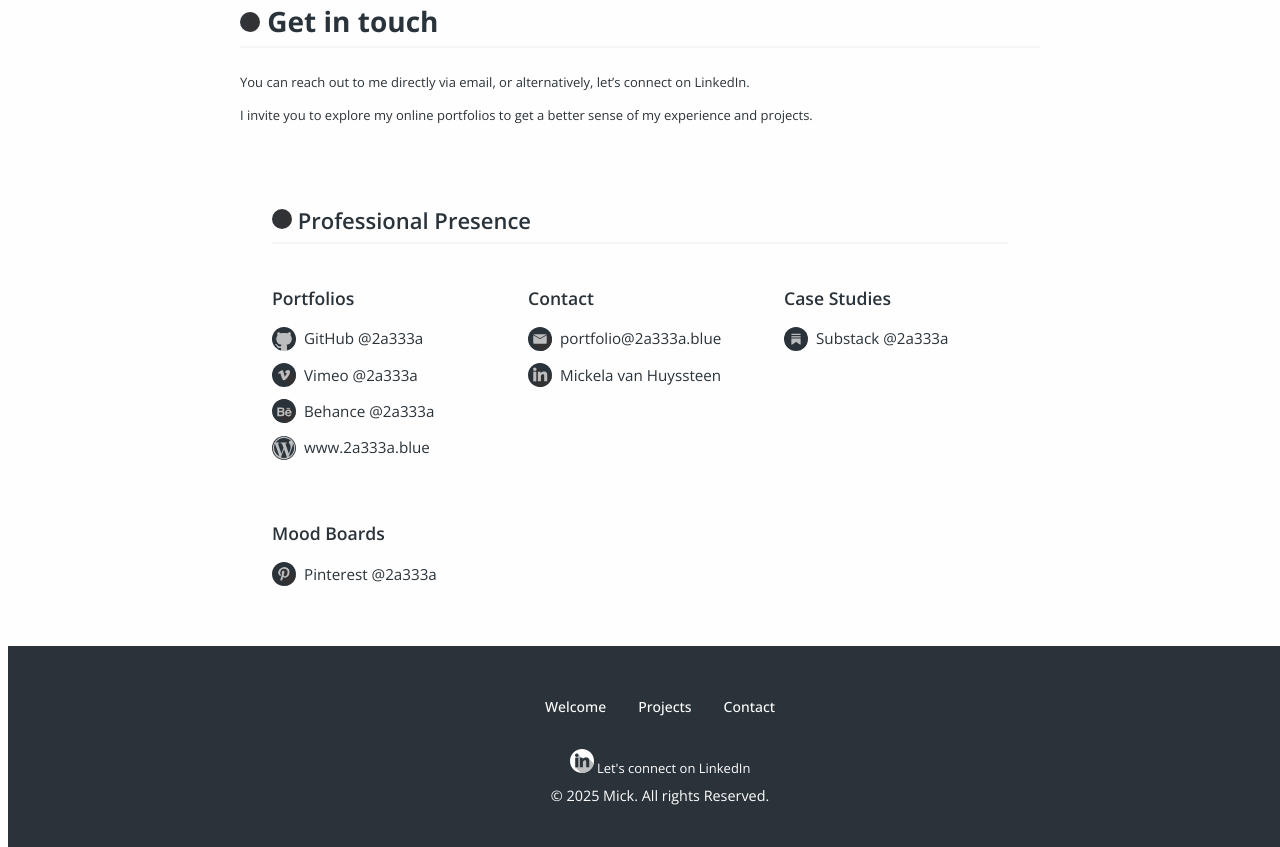
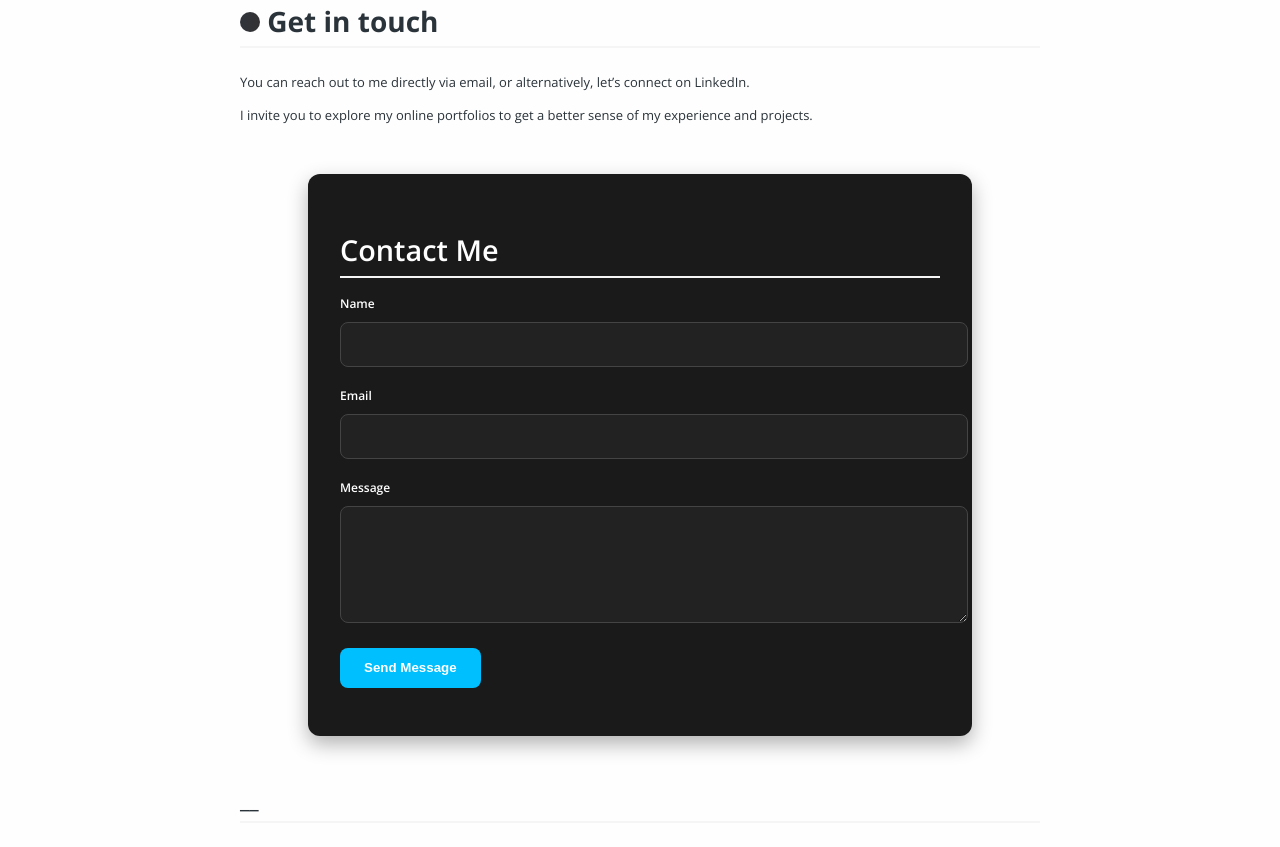
Before and after one commit to 2a333a/Assignment-06, a plain HTML site: page contact.html in a window 1280 px wide. Shown: the part 613-1460 px from the top of the page. Drawn offline with Linux system fonts and the light colour scheme.

Commit message:
added conteact form to html, css and javascript file

```diff
--- a/contact.html
+++ b/contact.html
@@ -48,6 +48,32 @@
       <p>You can reach out to me directly via email, or alternatively, let’s connect on LinkedIn.</p>
       <p>I invite you to explore my online portfolios to get a better sense of my experience and projects.</p>
     </section>
+
+<!-- Contact Form -->
+<section class="contact">
+  <h2>Contact Me</h2>
+  <form id="contact-form">
+    <div class="form-group">
+      <label for="name">Name</label>
+      <input type="text" id="name" name="user_name" required>
+    </div>
+
+    <div class="form-group">
+      <label for="email">Email</label>
+      <input type="email" id="email" name="user_email" required>
+    </div>
+
+    <div class="form-group">
+      <label for="message">Message</label>
+      <textarea id="message" name="message" rows="5" required></textarea>
+    </div>
+
+    <button type="submit">Send Message</button>
+    <p id="status-message"></p>
+  </form>
+</section>
+
+<h2>__</h2>
 
     <!-- Professional Presence (four-column grid, #fefefe background) -->
     <section aria-labelledby="professional-presence-heading" class="professional-presence">
--- a/scripts.js
+++ b/scripts.js
@@ -0,0 +1,25 @@
+<!-- Include EmailJS SDK -->
+<script src="https://cdn.jsdelivr.net/npm/emailjs-com@3/dist/email.min.js"></script>
+<script>
+  (function(){
+    emailjs.init("YOUR_PUBLIC_KEY"); // from EmailJS dashboard
+  })();
+
+  const form = document.getElementById("contact-form");
+  const statusMessage = document.getElementById("status-message");
+
+  form.addEventListener("submit", function(event) {
+    event.preventDefault();
+
+    emailjs.sendForm("YOUR_SERVICE_ID", "YOUR_TEMPLATE_ID", this)
+      .then(() => {
+        statusMessage.textContent = "Message sent successfully!";
+        statusMessage.style.color = "lightgreen";
+        form.reset();
+      }, (error) => {
+        statusMessage.textContent = "Failed to send. Try again later.";
+        statusMessage.style.color = "tomato";
+        console.error("EmailJS Error:", error);
+      });
+  });
+</script>
--- a/styles.css
+++ b/styles.css
@@ -294,6 +294,70 @@ body.contact-page ol {
 }
 
 /* -------------------------------------------------------------------------------
+   CONTACT FORM
+------------------------------------------------------------------------------- */
+
+.contact {
+  max-width: 600px;
+  margin: 3rem auto;
+  padding: 2rem;
+  background: #1a1a1a;
+  color: #fefefe;
+  border-radius: 12px;
+  box-shadow: 0 8px 20px rgba(0,0,0,0.3);
+}
+
+.contact h2 {
+  margin-bottom: 1rem;
+  font-size: 1.8rem;
+}
+
+.form-group {
+  margin-bottom: 1.2rem;
+}
+
+label {
+  display: block;
+  font-weight: 600;
+  margin-bottom: 0.5rem;
+}
+
+input, textarea {
+  width: 100%;
+  padding: 0.8rem;
+  border: 1px solid #444;
+  border-radius: 8px;
+  background: #222;
+  color: #fefefe;
+  font-size: 1rem;
+}
+
+input:focus, textarea:focus {
+  border-color: #00bfff;
+  outline: none;
+}
+
+button {
+  padding: 0.8rem 1.5rem;
+  background: #00bfff;
+  border: none;
+  border-radius: 8px;
+  color: #fff;
+  font-weight: bold;
+  cursor: pointer;
+  transition: background 0.3s ease;
+}
+
+button:hover {
+  background: #009acd;
+}
+
+#status-message {
+  margin-top: 1rem;
+  font-size: 0.95rem;
+}
+
+/* -------------------------------------------------------------------------------
    PROFESSIONAL PRESENCE (body section, not footer)
 ------------------------------------------------------------------------------- */
 .professional-presence {
```
